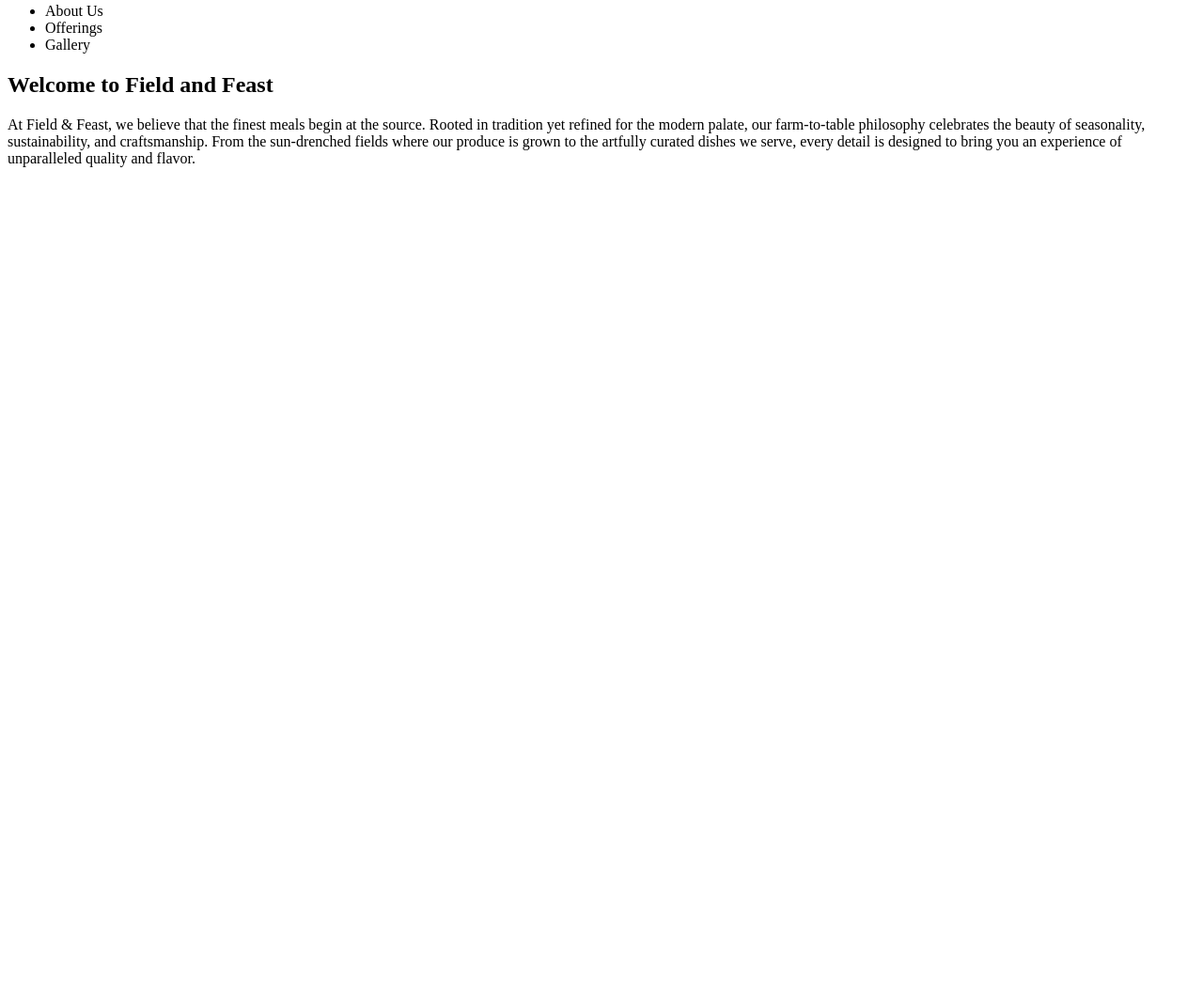
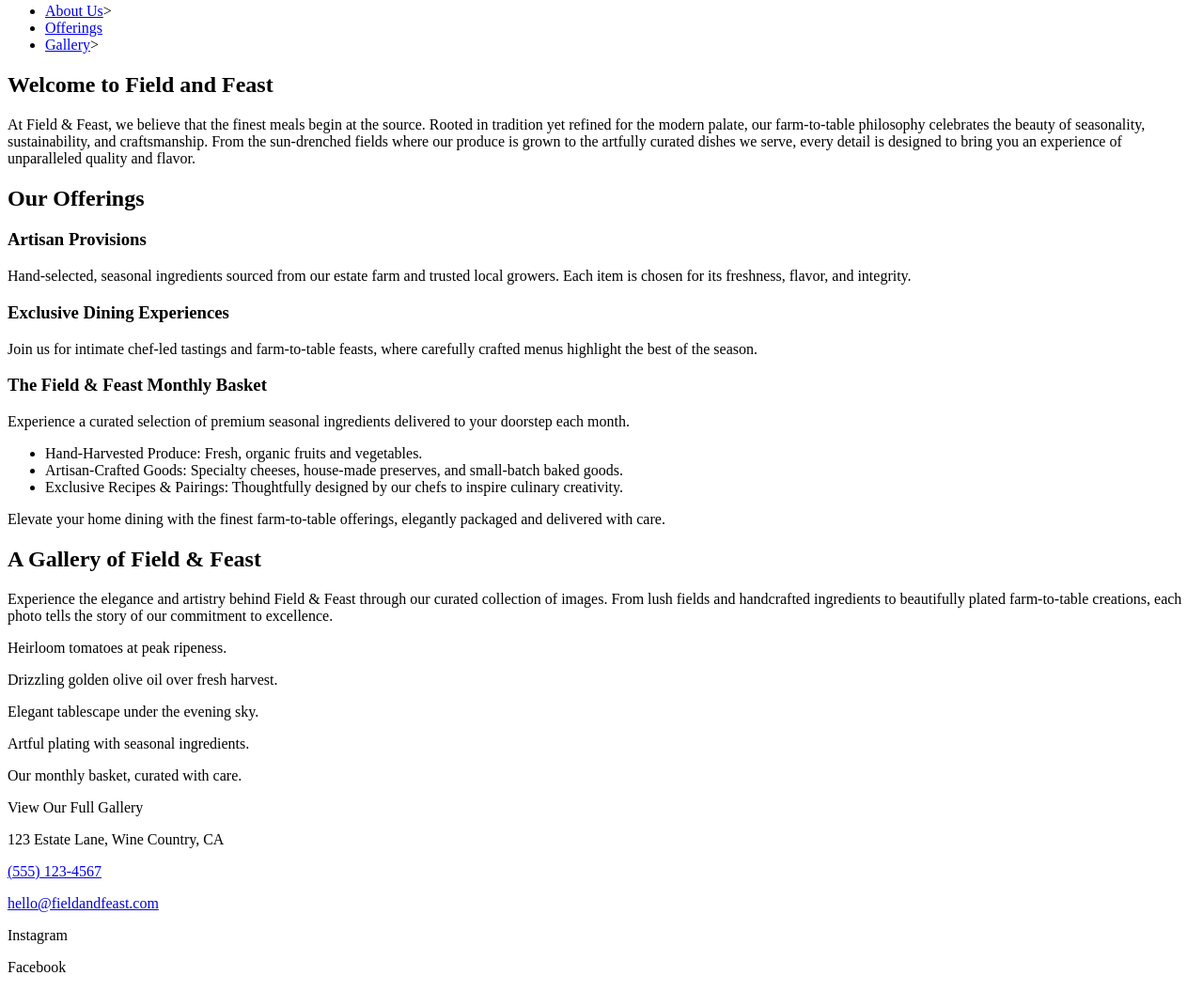
Before and after one commit to OfeliaFStudent/fieldandfeast, a plain HTML site: page index.html in a window 1280 px wide. Shown: the part 124-1179 px from the top of the page at 94% size. Before the commit the page ends 800 px from the top, so only its background shows below. Drawn offline with Linux system fonts and the light colour scheme.

Commit message:
Update index.html

```diff
--- a/index.html
+++ b/index.html
@@ -12,17 +12,83 @@
             <h2>Harvested with Care, Served with Elegance</h2>
             <nav>
                 <ul>
-                    <li>About Us</li>
-                    <li>Offerings</li>
-                    <li>Gallery</li>
+                    <li><a href="#welcome">About Us</a>></li>
+                    <li><a href="#offerings">Offerings</a></li>
+                    <li><a href="#gallery">Gallery</a>></li>
                 </ul>
             </nav>
         </header>
         <main>
-            <div>
+            <div id="welcome">
                 <h2>Welcome to Field and Feast</h2>
                 <p>At Field & Feast, we believe that the finest meals begin at the source. Rooted in tradition yet refined for the modern palate, our farm-to-table philosophy celebrates the beauty of seasonality, sustainability, and craftsmanship. From the sun-drenched fields where our produce is grown to the artfully curated dishes we serve, every detail is designed to bring you an experience of unparalleled quality and flavor.</p>
             </div>
+            <div id="offerings">
+                <h2>Our Offerings</h2>
+                <div>
+                    <h3>Artisan Provisions</h3>
+                    <p>Hand-selected, seasonal ingredients sourced from our estate farm and trusted local growers. Each item is chosen for its freshness, flavor, and integrity.</p>
+                </div>
+                <div>
+                    <h3>Exclusive Dining Experiences</h3>
+                    <p>Join us for intimate chef-led tastings and farm-to-table feasts, where carefully crafted menus highlight the best of the season.</p>
+                </div>
+
+                <div>
+                    <h3>The Field & Feast Monthly Basket</h3>
+                    <p>Experience a curated selection of premium seasonal ingredients delivered to your doorstep each month.</p>
+                    <ul>
+                        <li>Hand-Harvested Produce: Fresh, organic fruits and vegetables.</li>
+                        <li>Artisan-Crafted Goods: Specialty cheeses, house-made preserves, and small-batch baked goods.</li>
+                        <li>Exclusive Recipes & Pairings: Thoughtfully designed by our chefs to inspire culinary creativity.</li>
+                    </ul>
+                    <p>Elevate your home dining with the finest farm-to-table offerings, elegantly packaged and delivered with care.</p>
+                </div>
+            </div>
+            <div id="gallery">
+                <h2>A Gallery of Field & Feast</h2>
+                <p>Experience the elegance and artistry behind Field & Feast through our curated collection of images. From lush fields and handcrafted ingredients to beautifully plated farm-to-table creations, each photo tells the story of our commitment to excellence.</p>
+                <div>
+                    <div>
+                         <!--<img src="fieldandfeast-logo.png" alt="Blue and white background, gold line work logo of olives">-->
+                        <p>Heirloom tomatoes at peak ripeness.</p>
+                    </div>
+
+                    <div>
+                         <!--<img src="fieldandfeast-logo.png" alt="Blue and white background, gold line work logo of olives">-->
+                        <p>Drizzling golden olive oil over fresh harvest.</p>
+                    </div>
+
+                    <div>
+                         <!--<img src="fieldandfeast-logo.png" alt="Blue and white background, gold line work logo of olives">-->
+                        <p>Elegant tablescape under the evening sky.</p>
+                    </div>
+
+                    <div>
+                         <!--<img src="fieldandfeast-logo.png" alt="Blue and white background, gold line work logo of olives">-->
+                        <p>Artful plating with seasonal ingredients.</p>
+                    </div>
+
+                    <div>
+                         <!--<img src="fieldandfeast-logo.png" alt="Blue and white background, gold line work logo of olives">-->
+                        <p>Our monthly basket, curated with care.</p>
+                    </div>
+                </div>
+                <div>
+                    <p>View Our Full Gallery</p>
+                </div>
+            </div>
         </main>
+        <footer>
+            <div>
+                <p>123 Estate Lane, Wine Country, CA</p>
+                <p><a href="tel:+15551234567">(555) 123-4567</a></p>
+                <p><a href="mailto:hello@fieldandfeast.com">hello@fieldandfeast.com</a></p>
+            </div>
+            <div>
+                <p>Instagram</p>
+                <p>Facebook</p>
+            </div>
+        </footer>
     </body>
 </html>
```
